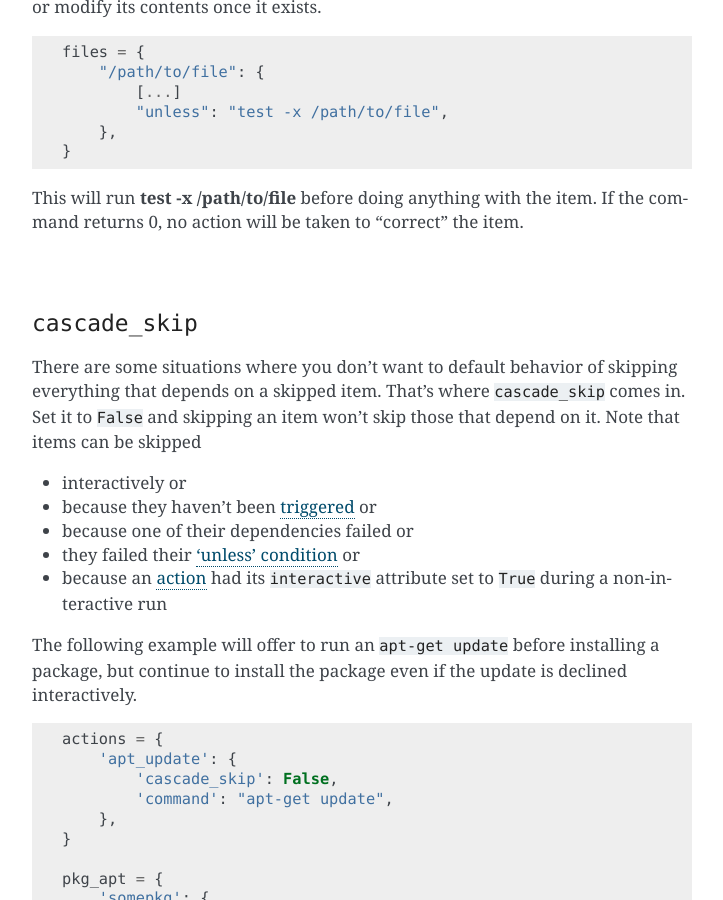
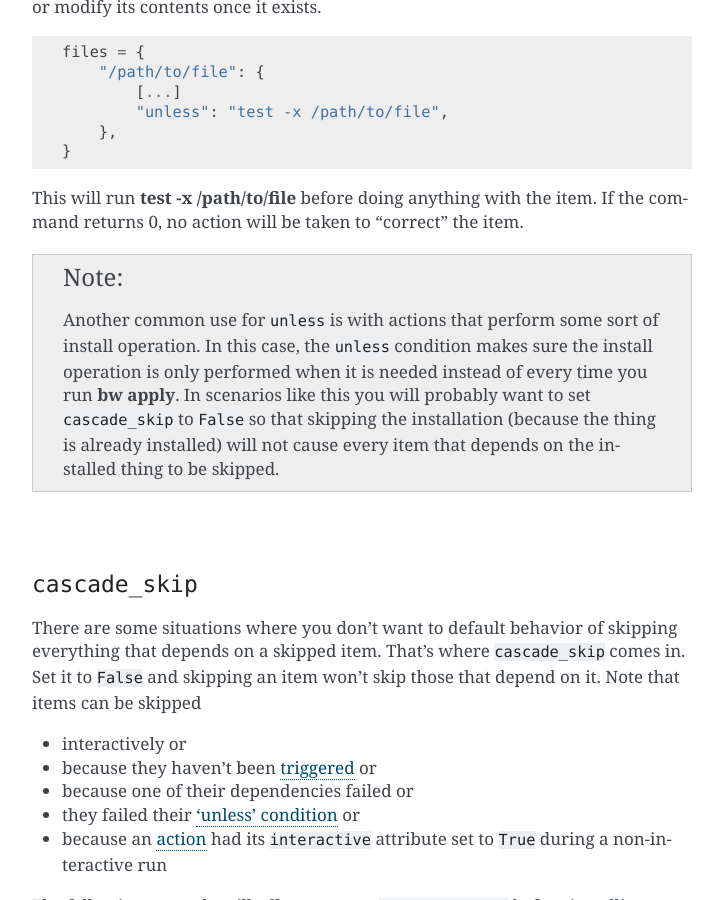
Before and after one commit to bundlewrap/bundlewrap, a Sphinx documentation site: the page built from doc/bundles.rst, in a window 1280 px wide and 900 px high, scrolled down 3606 px. Shown: the whole window, without its empty margins (388-1111 px from the left). Built offline with Sphinx 7.4.7, drawn with Linux system fonts in a browser that asks for light colours.

Commit message:
add a note about actions, unless and cascade_skip

```diff
--- a/doc/bundles.rst
+++ b/doc/bundles.rst
@@ -182,6 +182,10 @@ Another builtin item attribute is ``unless``. For example, it can be used to con
 
 This will run :command:`test -x /path/to/file` before doing anything with the item. If the command returns 0, no action will be taken to "correct" the item.
 
+.. note::
+
+	Another common use for ``unless`` is with actions that perform some sort of install operation. In this case, the ``unless`` condition makes sure the install operation is only performed when it is needed instead of every time you run :command:`bw apply`. In scenarios like this you will probably want to set ``cascade_skip`` to ``False`` so that skipping the installation (because the thing is already installed) will not cause every item that depends on the installed thing to be skipped.
+
 |
 
 ``cascade_skip``
```
